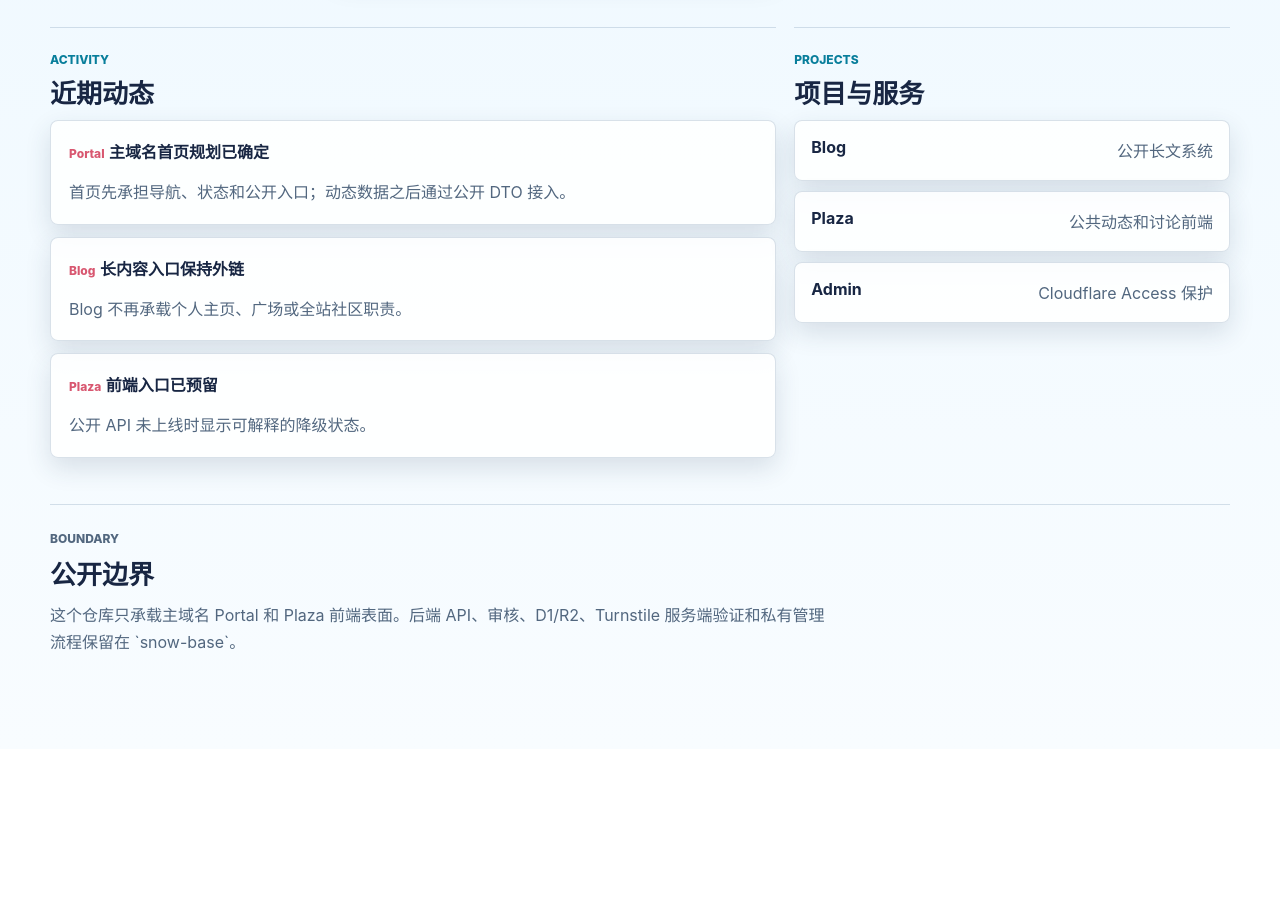
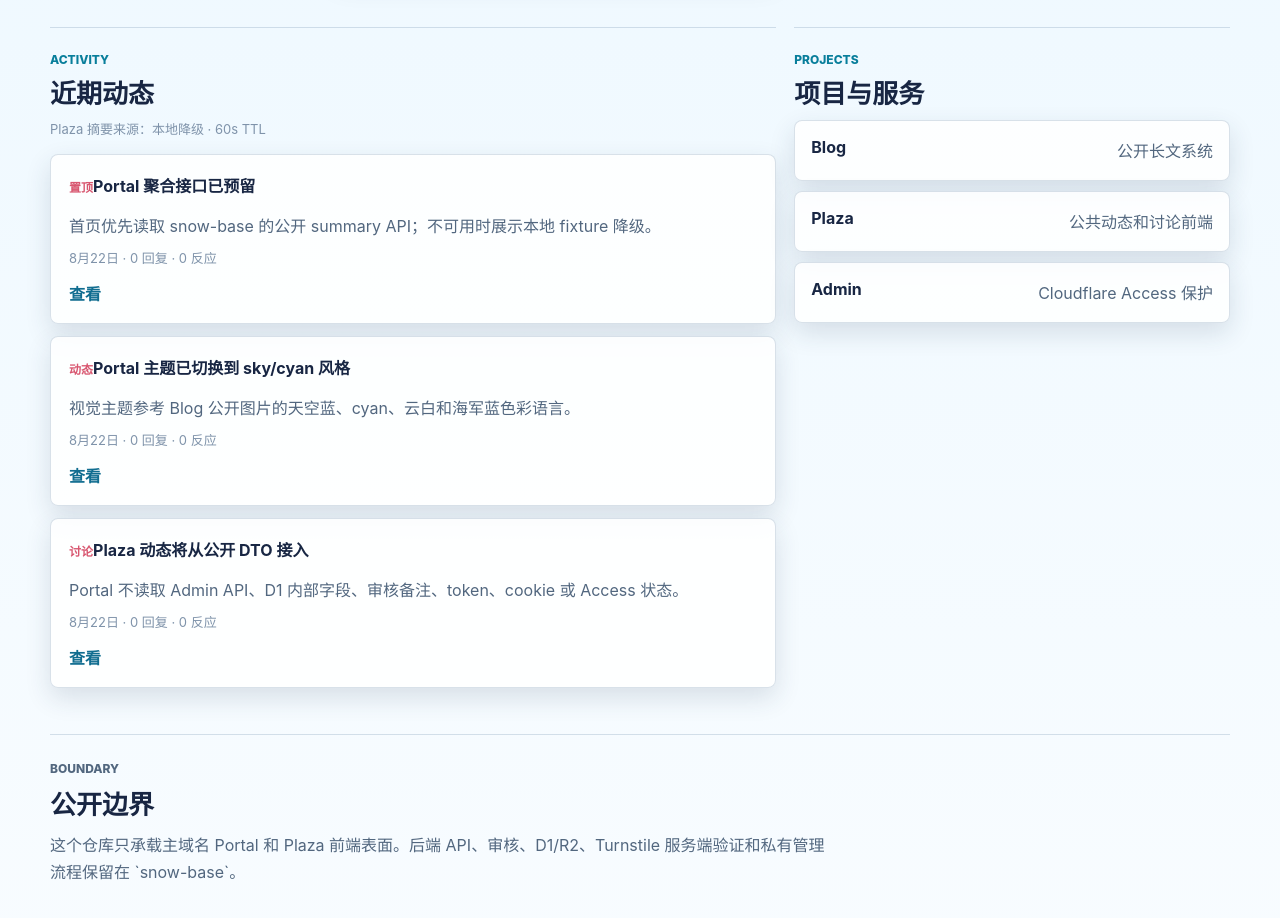
Before and after one commit to whynotsnow/snow-index, a website: page public/index.html in a window 1280 px wide. Shown: the part 1240-2158 px from the top of the page. Before the commit the page ends 1989 px from the top, so only its background shows below. Drawn offline with Linux system fonts and the light colour scheme; no server answers.

Commit message:
feat: consume portal summary contract
Plan-Item: SI-003

```diff
--- /dev/null
+++ b/public/app.js
@@ -0,0 +1,184 @@
+const API_BASE = "https://api.whynotsnow.com";
+const SUMMARY_ENDPOINT = `${API_BASE}/api/v1/portal/summary`;
+const FIXTURE_ENDPOINT = "/data/portal-summary.fixture.json";
+const CACHE_KEY = "snow-index:portal-summary:v1";
+const FETCH_TIMEOUT_MS = 3200;
+
+const labels = {
+	notice: "公告",
+	status: "动态",
+	discussion: "讨论",
+	question: "问答",
+	feedback: "反馈",
+	guestbook: "留言",
+};
+
+function isTopic(value) {
+	return (
+		value &&
+		typeof value.id === "string" &&
+		typeof value.type === "string" &&
+		typeof value.title === "string" &&
+		typeof value.excerpt === "string" &&
+		typeof value.url === "string" &&
+		typeof value.replyCount === "number" &&
+		typeof value.reactionCount === "number" &&
+		typeof value.pinned === "boolean" &&
+		typeof value.locked === "boolean" &&
+		typeof value.lastActivityAt === "string" &&
+		typeof value.createdAt === "string"
+	);
+}
+
+function isSummary(value) {
+	const plaza = value?.data?.plaza;
+	return (
+		value?.ok === true &&
+		typeof value?.data?.generatedAt === "string" &&
+		typeof value?.data?.cacheTtlSeconds === "number" &&
+		Array.isArray(plaza?.pinnedNotices) &&
+		Array.isArray(plaza?.recentTopics) &&
+		plaza.pinnedNotices.every(isTopic) &&
+		plaza.recentTopics.every(isTopic)
+	);
+}
+
+async function fetchJson(url, options = {}) {
+	const controller = new AbortController();
+	const timeout = window.setTimeout(() => controller.abort(), FETCH_TIMEOUT_MS);
+	try {
+		const response = await fetch(url, {
+			headers: { Accept: "application/json" },
+			signal: controller.signal,
+			...options,
+		});
+		if (!response.ok) {
+			throw new Error(`Request failed with ${response.status}`);
+		}
+		const payload = await response.json();
+		if (!isSummary(payload)) {
+			throw new Error("Unexpected portal summary shape");
+		}
+		return payload;
+	} finally {
+		window.clearTimeout(timeout);
+	}
+}
+
+function readCache() {
+	try {
+		const raw = window.localStorage.getItem(CACHE_KEY);
+		if (!raw) {
+			return null;
+		}
+		const cached = JSON.parse(raw);
+		return isSummary(cached) ? cached : null;
+	} catch {
+		return null;
+	}
+}
+
+function writeCache(summary) {
+	try {
+		window.localStorage.setItem(CACHE_KEY, JSON.stringify(summary));
+	} catch {
+		// Cache is best-effort. Rendering must not depend on it.
+	}
+}
+
+async function loadPortalSummary() {
+	try {
+		const summary = await fetchJson(SUMMARY_ENDPOINT, { mode: "cors" });
+		writeCache(summary);
+		return { summary, source: "public-api" };
+	} catch {
+		const cached = readCache();
+		if (cached) {
+			return { summary: cached, source: "stale-cache" };
+		}
+		const summary = await fetchJson(FIXTURE_ENDPOINT);
+		return { summary, source: "fixture" };
+	}
+}
+
+function formatDate(value) {
+	const date = new Date(value);
+	if (Number.isNaN(date.getTime())) {
+		return "";
+	}
+	return new Intl.DateTimeFormat("zh-CN", {
+		month: "short",
+		day: "numeric",
+	}).format(date);
+}
+
+function createTopicItem(topic) {
+	const item = document.createElement("li");
+	const type = document.createElement("span");
+	const title = document.createElement("strong");
+	const excerpt = document.createElement("p");
+	const meta = document.createElement("small");
+	const link = document.createElement("a");
+
+	type.className = "activity-type";
+	type.textContent = topic.pinned ? "置顶" : (labels[topic.type] ?? topic.type);
+	title.textContent = topic.title;
+	excerpt.textContent = topic.excerpt;
+	meta.className = "activity-meta";
+	meta.textContent = `${formatDate(topic.lastActivityAt)} · ${topic.replyCount} 回复 · ${topic.reactionCount} 反应`;
+	link.href = topic.url;
+	link.textContent = "查看";
+
+	item.append(type, title, excerpt, meta, link);
+	return item;
+}
+
+function renderSummary(summary, source) {
+	const list = document.querySelector("[data-portal-activity]");
+	const sourceText = document.querySelector("[data-summary-source]");
+	if (!list) {
+		return;
+	}
+
+	const topics = [
+		...summary.data.plaza.pinnedNotices,
+		...summary.data.plaza.recentTopics,
+	].slice(0, 5);
+
+	list.replaceChildren(
+		...(topics.length > 0
+			? topics.map(createTopicItem)
+			: [createEmptyItem()])
+	);
+
+	if (sourceText) {
+		const sourceLabel = {
+			"public-api": "公开 API",
+			"stale-cache": "本地缓存",
+			fixture: "本地降级",
+		}[source];
+		sourceText.textContent = `Plaza 摘要来源：${sourceLabel} · ${summary.data.cacheTtlSeconds}s TTL`;
+	}
+}
+
+function createEmptyItem() {
+	const item = document.createElement("li");
+	const type = document.createElement("span");
+	const title = document.createElement("strong");
+	const excerpt = document.createElement("p");
+	type.className = "activity-type";
+	type.textContent = "Plaza";
+	title.textContent = "暂无公开动态";
+	excerpt.textContent = "公开聚合接口暂未返回可见内容，Portal 保持可用。";
+	item.append(type, title, excerpt);
+	return item;
+}
+
+loadPortalSummary()
+	.then(({ summary, source }) => renderSummary(summary, source))
+	.catch(() => {
+		const sourceText = document.querySelector("[data-summary-source]");
+		if (sourceText) {
+			sourceText.textContent = "Plaza 摘要暂不可用，已保留静态入口。";
+		}
+	});
--- /dev/null
+++ b/public/data/portal-summary.fixture.json
@@ -0,0 +1,52 @@
+{
+  "ok": true,
+  "data": {
+    "generatedAt": "2026-08-22T00:00:00.000Z",
+    "cacheTtlSeconds": 60,
+    "plaza": {
+      "pinnedNotices": [
+        {
+          "id": "fixture-notice-portal",
+          "type": "notice",
+          "title": "Portal 聚合接口已预留",
+          "excerpt": "首页优先读取 snow-base 的公开 summary API；不可用时展示本地 fixture 降级。",
+          "url": "/plaza/t/fixture-notice-portal",
+          "replyCount": 0,
+          "reactionCount": 0,
+          "pinned": true,
+          "locked": false,
+          "lastActivityAt": "2026-08-22T00:00:00.000Z",
+          "createdAt": "2026-08-22T00:00:00.000Z"
+        }
+      ],
+      "recentTopics": [
+        {
+          "id": "fixture-status-theme",
+          "type": "status",
+          "title": "Portal 主题已切换到 sky/cyan 风格",
+          "excerpt": "视觉主题参考 Blog 公开图片的天空蓝、cyan、云白和海军蓝色彩语言。",
+          "url": "/plaza/t/fixture-status-theme",
+          "replyCount": 0,
+          "reactionCount": 0,
+          "pinned": false,
+          "locked": false,
+          "lastActivityAt": "2026-08-22T00:00:00.000Z",
+          "createdAt": "2026-08-22T00:00:00.000Z"
+        },
+        {
+          "id": "fixture-discussion-contract",
+          "type": "discussion",
+          "title": "Plaza 动态将从公开 DTO 接入",
+          "excerpt": "Portal 不读取 Admin API、D1 内部字段、审核备注、token、cookie 或 Access 状态。",
+          "url": "/plaza/t/fixture-discussion-contract",
+          "replyCount": 0,
+          "reactionCount": 0,
+          "pinned": false,
+          "locked": false,
+          "lastActivityAt": "2026-08-22T00:00:00.000Z",
+          "createdAt": "2026-08-22T00:00:00.000Z"
+        }
+      ]
+    }
+  }
+}
--- a/public/index.html
+++ b/public/index.html
@@ -9,6 +9,7 @@
 		/>
 		<title>WhynotSnow</title>
 		<link rel="stylesheet" href="/styles.css" />
+		<script type="module" src="/app.js"></script>
 	</head>
 	<body>
 		<header class="topbar" aria-label="站点导航">
@@ -99,8 +100,9 @@
 					<div class="panel-head">
 						<p class="eyebrow">Activity</p>
 						<h2 id="recent-title">近期动态</h2>
+						<p class="summary-source" data-summary-source>正在读取 Plaza 公开摘要...</p>
 					</div>
-					<ol class="activity-list">
+					<ol class="activity-list" data-portal-activity>
 						<li>
 							<span class="activity-type">Portal</span>
 							<strong>主域名首页规划已确定</strong>
--- a/public/styles.css
+++ b/public/styles.css
@@ -364,6 +364,26 @@ h2 {
 	margin: 8px 0 0;
 }
 
+.activity-list a {
+	display: inline-flex;
+	margin-top: 12px;
+	color: #106d90;
+	font-weight: 720;
+}
+
+.activity-meta,
+.summary-source {
+	display: block;
+	margin-top: 10px;
+	color: var(--soft);
+	font-size: 13px;
+	line-height: 1.5;
+}
+
+.summary-source {
+	margin-bottom: 14px;
+}
+
 .project-list {
 	display: grid;
 	gap: 10px;
--- a/scripts/dev-server.mjs
+++ b/scripts/dev-server.mjs
@@ -9,6 +9,7 @@ const types = new Map([
 	[".css", "text/css; charset=utf-8"],
 	[".html", "text/html; charset=utf-8"],
 	[".js", "text/javascript; charset=utf-8"],
+	[".json", "application/json; charset=utf-8"],
 	[".png", "image/png"],
 	[".svg", "image/svg+xml"],
 	[".xml", "application/xml; charset=utf-8"],
```
Also changed, not shown: scripts/check-static.mjs (+62 -0 lines).
